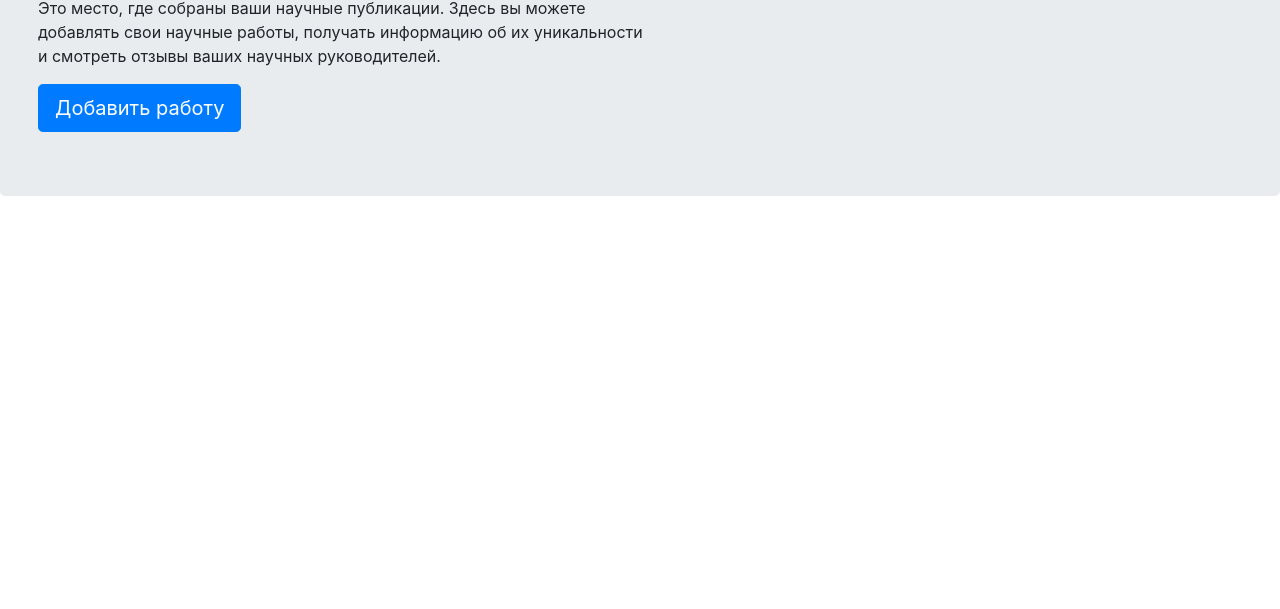
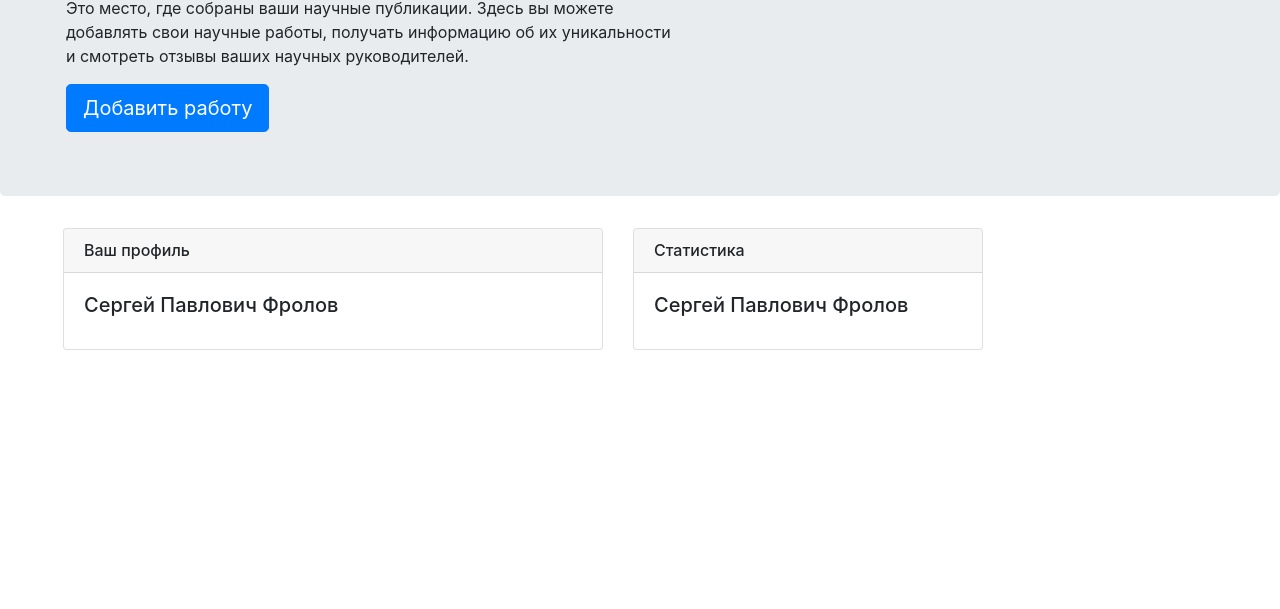
Before and after one commit to Savage-E/Scientific-personal-account-site, a plain HTML site: page index.html in a window 1280 px wide. Shown: the part 191-800 px from the top of the page. Drawn offline with Linux system fonts and the light colour scheme.

Commit message:
added 2 tables and fixed container position

```diff
--- a/index.html
+++ b/index.html
@@ -49,9 +49,10 @@
         </div>
       </nav>
     </header>
+
     <main role="main">
       <div class="jumbotron">
-        <div class="container">
+        <div class="container ml-lg-1">
           <div class="col-lg-7 col-xs-6">
             <h2 class="Portfolio-heading">Портфолио</h2>
             <p>
@@ -65,6 +66,26 @@
           </div>
         </div>
       </div>
+      <div class="container ml-lg-5">
+        <div class="row">
+          <div class="col-lg-6">
+            <div class="card">
+              <h6 class="card-header">Ваш профиль</h6>
+              <div class="card-body">
+                <h5 class="card-title">Сергей Павлович Фролов</h5>
+              </div>
+            </div>
+          </div>
+          <div class="col-lg-4">
+            <div class="card">
+              <h6 class="card-header">Статистика</h6>
+              <div class="card-body">
+                <h5 class="card-title">Сергей Павлович Фролов</h5>
+              </div>
+            </div>
+          </div>
+        </div>
+      </div>
     </main>
     <footer></footer>
   </body>
--- a/vendor/css/main.css
+++ b/vendor/css/main.css
@@ -4,13 +4,6 @@
 
 .navbar-dark .navbar-brand {
   color: #ffffff;
-}
-.container {
-  width: 100%;
-  padding-right: 15px;
-  padding-left: 15px;
-  margin-right: auto;
-  margin-left: -0.5rem;
 }
 
 body {
@@ -22,9 +15,3 @@ body {
   font-size: 3.5rem;
   font-weight: 400;
 }
-
-@media (min-width: 576px) {
-  .jumbotron {
-    padding: 4rem 1rem;
-  }
-}
```
